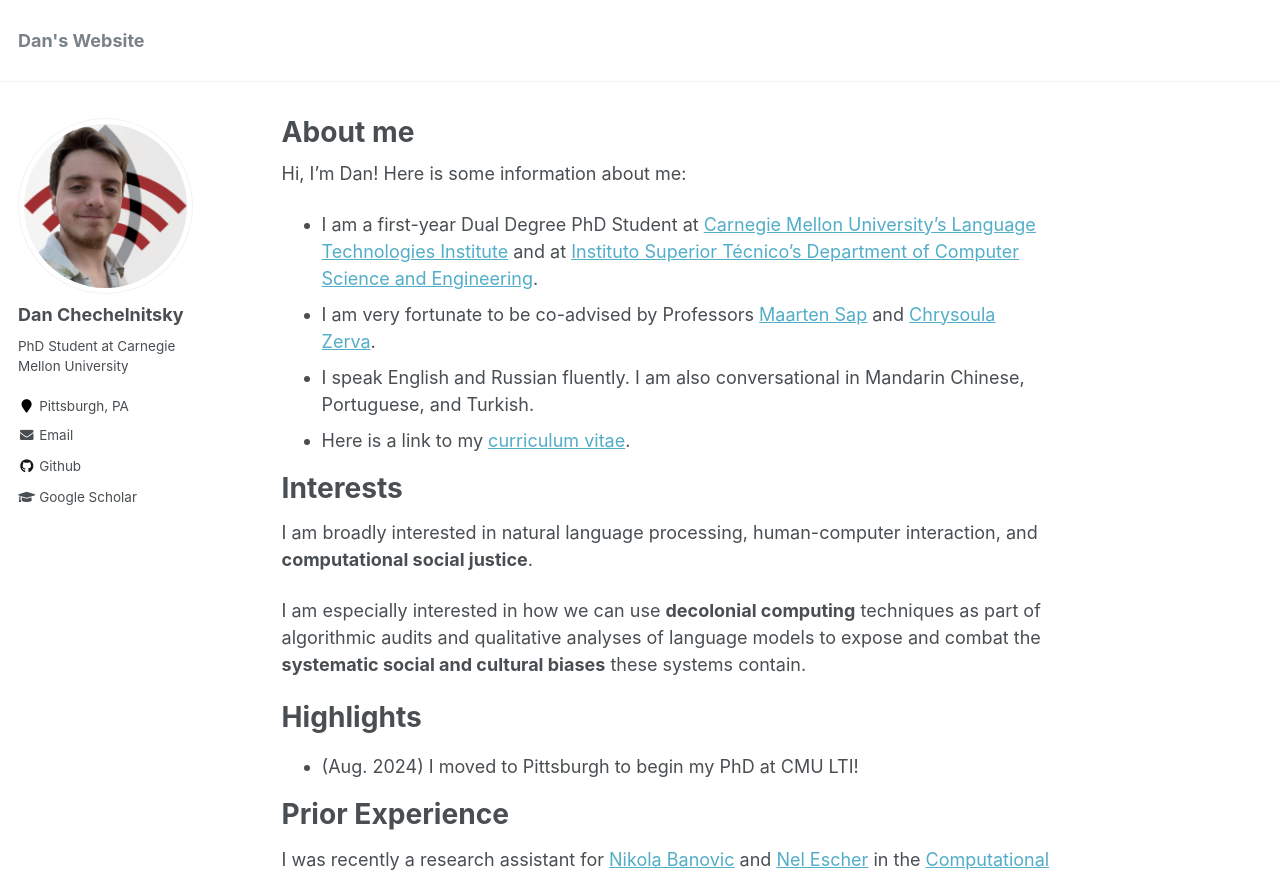
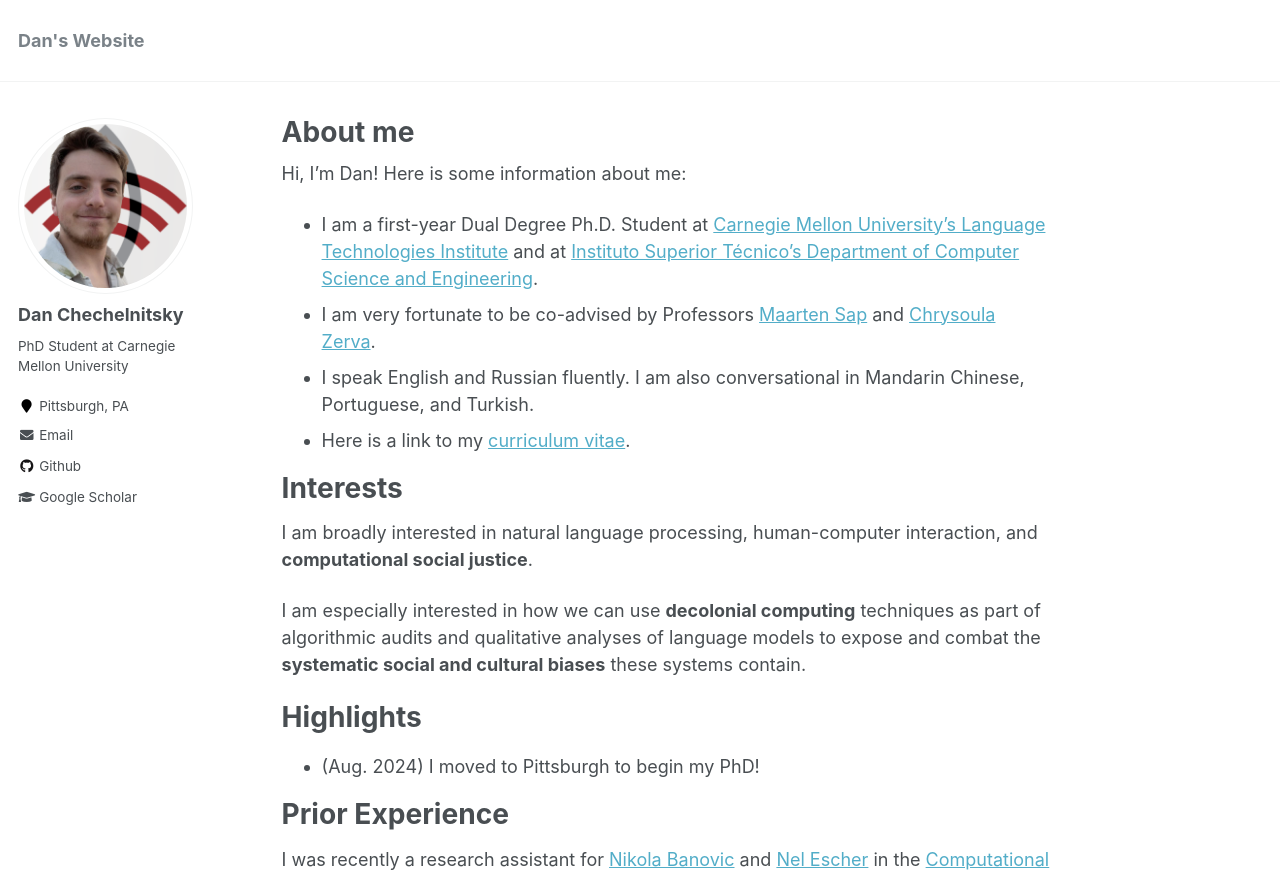
Before and after one commit to chechelnitskd/chechelnitskd.github.io, a Jekyll site: the page built from _pages/about.md, in a window 1280 px wide and 1291 px high. Shown: the top 872 px of the window. Built offline with Jekyll 4.4.1, drawn with Linux system fonts in a browser that asks for light colours.

Commit message:
Update about.md

```diff
--- a/_pages/about.md
+++ b/_pages/about.md
@@ -9,7 +9,7 @@
 ---
 
 Hi, I'm Dan! Here is some information about me:
-- I am a first-year Dual Degree PhD Student at [Carnegie Mellon University's Language Technologies Institute](https://www.lti.cs.cmu.edu/) and at [Instituto Superior Técnico's Department of Computer Science and Engineering](https://dei.tecnico.ulisboa.pt/).
+- I am a first-year Dual Degree Ph.D. Student at [Carnegie Mellon University's Language Technologies Institute](https://www.lti.cs.cmu.edu/) and at [Instituto Superior Técnico's Department of Computer Science and Engineering](https://dei.tecnico.ulisboa.pt/).
 - I am very fortunate to be co-advised by Professors [Maarten Sap](https://maartensap.com/) and [Chrysoula Zerva](https://scholar.google.com/citations?user=S5NGkFsAAAAJ&hl=en&oi=ao).
 - I speak English and Russian fluently. I am also conversational in Mandarin Chinese, Portuguese, and Turkish.
 - Here is a link to my [curriculum vitae](https://chechelnitskd.github.io/Chechelnitsky_CV_2024.pdf).
@@ -22,7 +22,7 @@
 
 # Highlights
 
-- (Aug. 2024) I moved to Pittsburgh to begin my PhD at CMU LTI!
+- (Aug. 2024) I moved to Pittsburgh to begin my PhD!
 
 # Prior Experience
 
```
